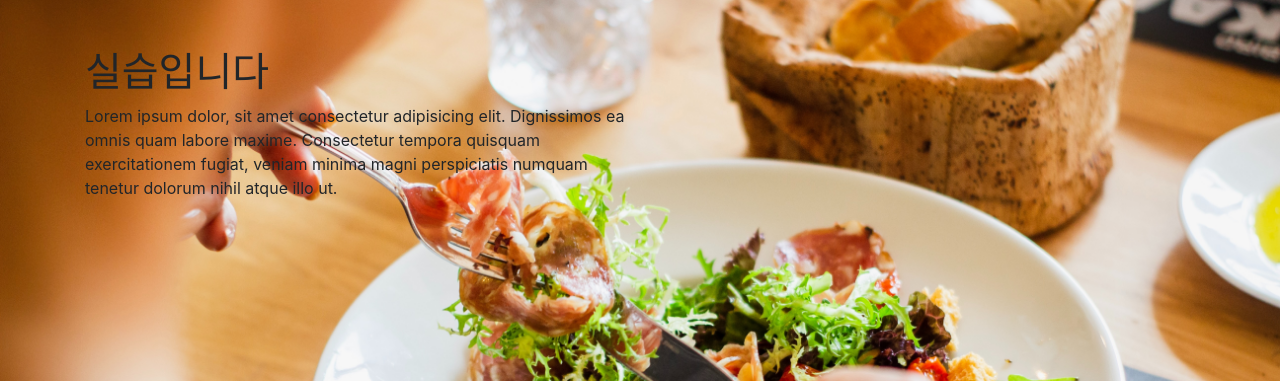
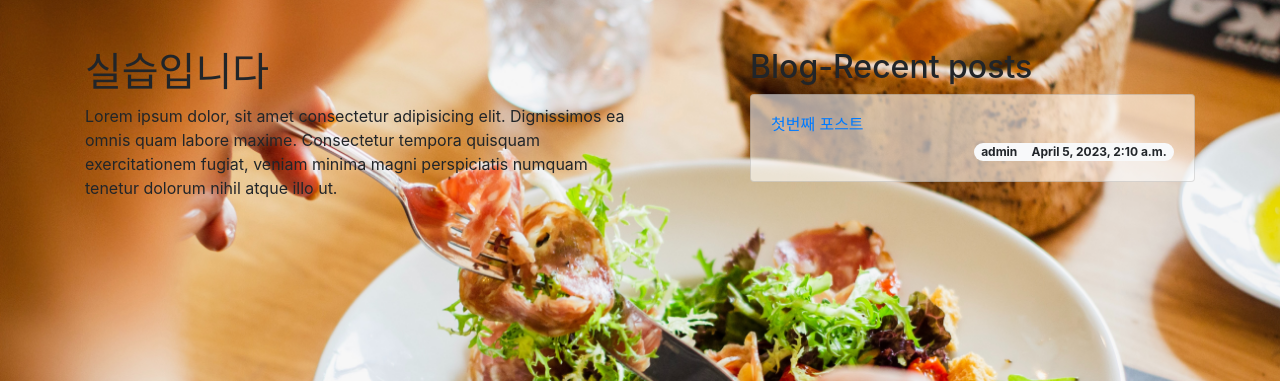
Before and after one commit to DS9936/doit_django_hmd, a Django app: page / in a window 1280 px wide. Shown: the part 56-437 px from the top of the page. Run offline with Django 3.2, Linux system fonts and the light colour scheme; data comes from the database, SQL or seed files in the repository; some libraries are stand-ins or nearby versions.

Commit message:
대문페이지 수정하기

```diff
--- a/single_pages/static/single_pages/css/landing.css
+++ b/single_pages/static/single_pages/css/landing.css
@@ -9,3 +9,7 @@ body{
 section{
   margin-bottom: 150px;
 }
+
+.card {
+  background-color: rgba(255, 255, 255, 0.6);
+}
--- a/single_pages/templates/single_pages/landing.html
+++ b/single_pages/templates/single_pages/landing.html
@@ -22,6 +22,32 @@
             Consectetur tempora quisquam exercitationem fugiat, veniam minima magni perspiciatis numquam tenetur dolorum
             nihil atque illo ut.</p>
         </div>
+        <div class="col-lg-5 mt-5">
+          <h2 class="text-bg-primary">Blog-Recent posts</h2>
+          {% for post in recent_posts %}
+            <div class="card mt-1">
+              <div class="card-body">
+                <h6>
+                  <a href="{{ post.get_absolute_url }}" class="text-decoration-none text-bg-primary">{{ post.title }}</a>
+                </h6>
+                <span class="badge badge-pill badge-light float-right">
+                  {{ post.author.username }}
+                  &nbsp;
+                  &nbsp;
+                  {{ post.created_at }}
+                </span>
+              </div>
+            </div>
+            {% endfor %}
+          <!-- <div class="card-body">
+            This is some text within a card body.
+          </div> -->
+          <!-- <div class="card mt-1">
+            <div class="card-body">
+              This is some text within a card body.
+            </div>
+          </div> -->
+        </div>
       </div>
     </div>
   </section>
--- a/single_pages/views.py
+++ b/single_pages/views.py
@@ -1,11 +1,16 @@
 from django.shortcuts import render
+from blog.models import Post
 
 # Create your views here.
 
 def landing(request):
+    recent_posts = Post.objects.order_by('-pk')[:3]
     return render(
         request,
-        'single_pages/landing.html'
+        'single_pages/landing.html',
+        {
+            'recent_posts' : recent_posts,
+        }
     )
 
 def about_me(request):
```
